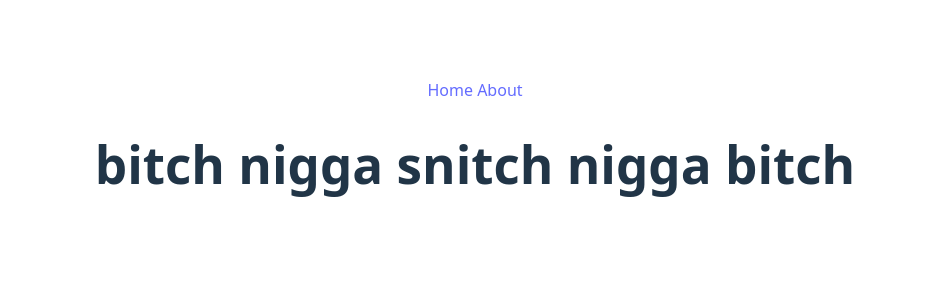
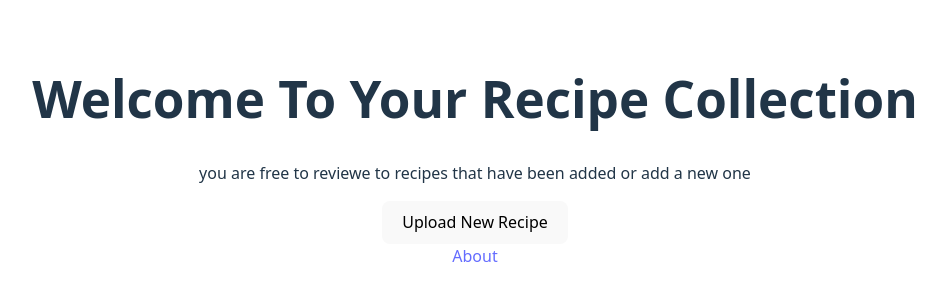
Before and after one commit to omriyaacobi/recipe-website, a React (Vite) app: page / in a window 1280 px wide. Shown: the part 248-548 px from the top of the page, without its empty margins (165-1110 px from the left). Built offline with nearby package versions, Linux system fonts and the light colour scheme.

Commit message:
Add AddRecipe and Home components with routing setup

```diff
--- /dev/null
+++ b/src/AddRecipe/AddRecipe.jsx
@@ -0,0 +1,4 @@
+const AddRecipe = () => {
+  return <p>nigga</p>;
+};
+export default AddRecipe;
--- a/src/App.jsx
+++ b/src/App.jsx
@@ -1,27 +1,25 @@
-import { useState } from "react";
-import reactLogo from "./assets/react.svg";
-import viteLogo from "/vite.svg";
 import "./App.css";
-import Home from "./Home.jsx";
+import Home from "./Home/Home.jsx";
 import About from "./About.jsx";
+import AddRecipe from "./AddRecipe/AddRecipe.jsx";
 import { Routes, Route, Link } from "react-router-dom";
 
-function App() {
-  const [count, setCount] = useState(0);
-
+const App = () => {
   return (
     <>
-      <nav>
-        <Link to="/">Home</Link> <Link to="/about">About</Link>
-      </nav>
       <div>
         <Routes>
           <Route path="/" element={<Home />} />
           <Route path="/about" element={<About />} />
+          <Route path="/AddRecipe" element={<AddRecipe />} />
         </Routes>
       </div>
+      <nav>
+        {/* <Link to="/">Home</Link> */}
+        <Link to="/about">About</Link>
+      </nav>
     </>
   );
-}
+};
 
 export default App;
--- /dev/null
+++ b/src/Home/Home.jsx
@@ -0,0 +1,17 @@
+import { Link } from "react-router-dom";
+
+const Home = () => {
+  return (
+    <div>
+      <h1>Welcome To Your Recipe Collection</h1>
+      <p>
+        you are free to reviewe to recipes that have been added or add a new one
+      </p>
+      <Link to="/AddRecipe">
+        <button>Upload New Recipe</button>
+      </Link>
+    </div>
+  );
+};
+
+export default Home;
```
Also changed, not shown: src/AddRecipe/AddRecipe.css (added), src/Home/Home.css (added).
